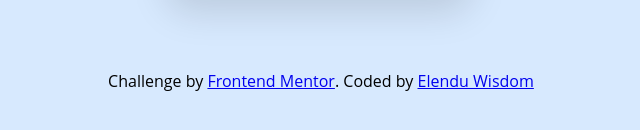
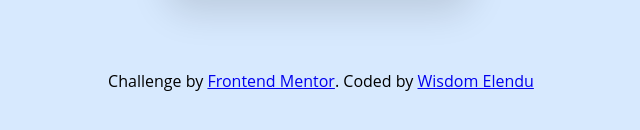
Before and after one commit to theewiz/QR, a plain HTML site: page index.html in a window 1280 px wide. Shown: the part 544-674 px from the top of the page, 319-959 px from the left. Drawn offline with Linux system fonts and the light colour scheme.

Commit message:
New committs

```diff
--- a/index.html
+++ b/index.html
@@ -21,7 +21,7 @@
 
     <div class="attribution">
       Challenge by <a href="https://www.frontendmentor.io/">Frontend Mentor</a>.
-      Coded by <a href="https://github.com/theewiz">Elendu Wisdom</a>
+      Coded by <a href="https://github.com/theewiz">Wisdom Elendu</a>
     </div>
   </body>
 </html>
```
Also changed, not shown: images/image-qr-codee.png (added), 1 other file.
